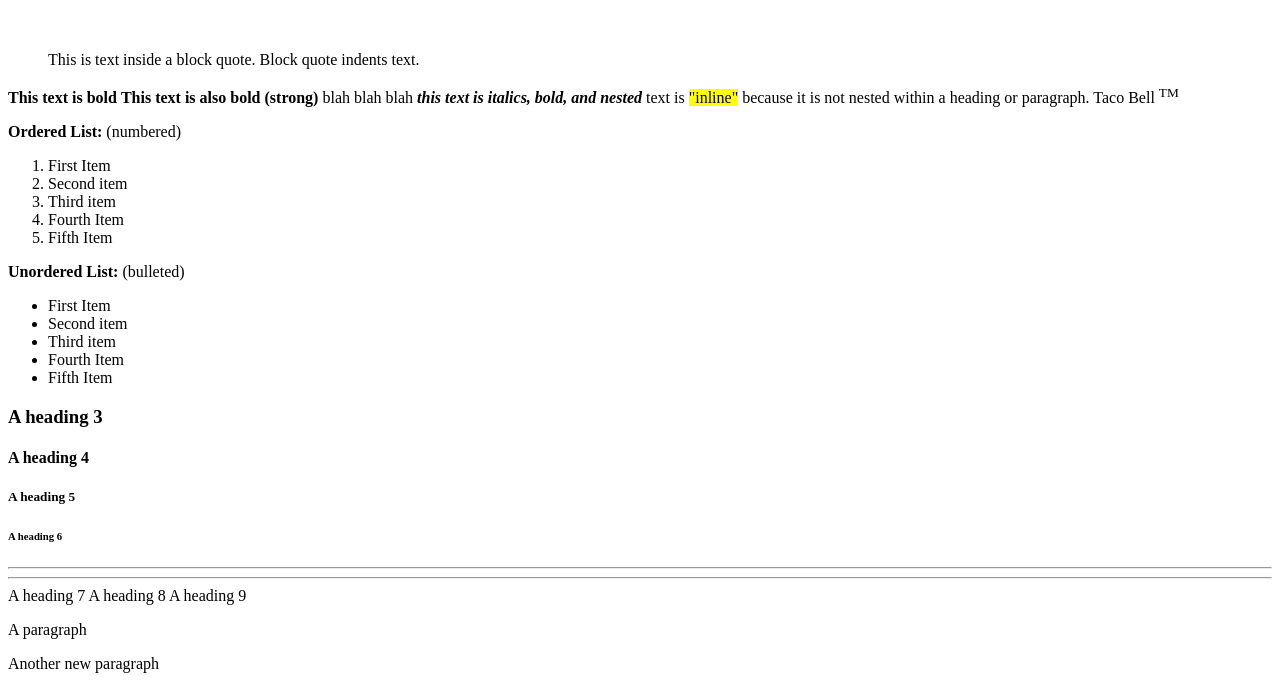
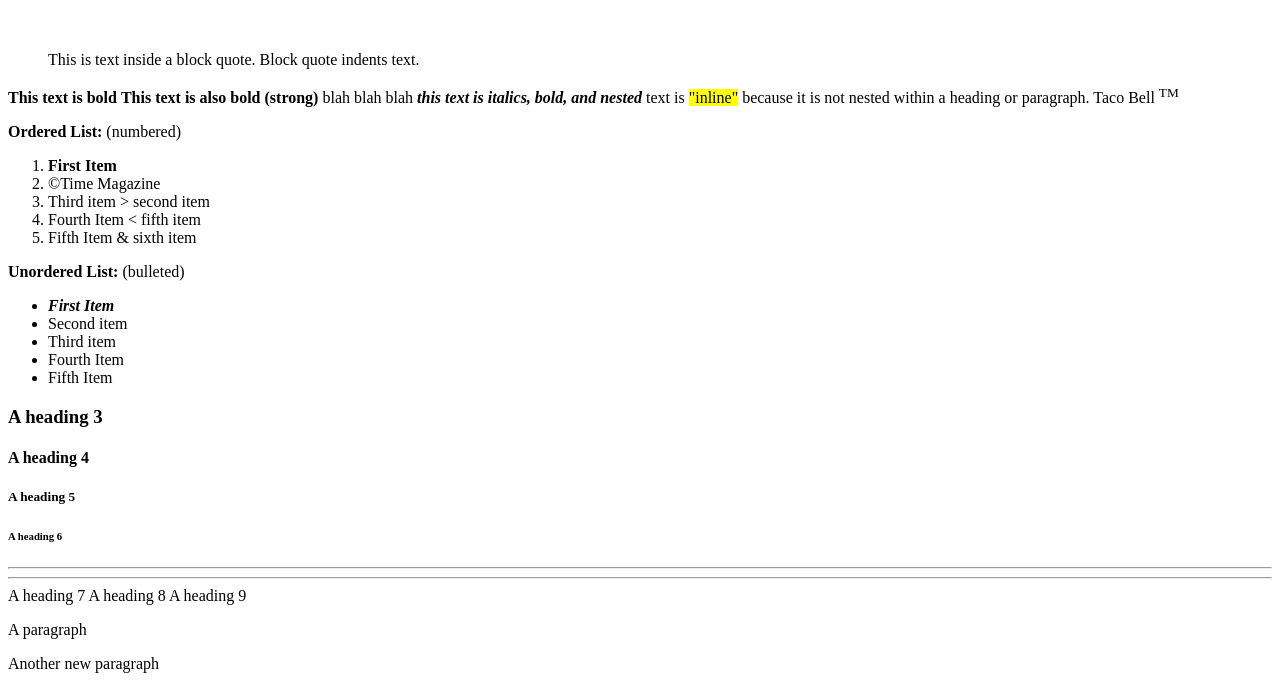
Before and after one commit to bcurle1/assignment1, a plain HTML site: page index.html in a window 1280 px wide. Shown: the part 110-800 px from the top of the page. Drawn offline with Linux system fonts and the light colour scheme.

Commit message:
Added special characters

```diff
--- a/index.html
+++ b/index.html
@@ -18,15 +18,15 @@
         blah blah blah <i><b>this text is italics, bold, and nested</b></i> text is <mark>"inline"</mark> because it is not nested within a heading or paragraph. Taco Bell <sup>TM</sup>
         <p><b>Ordered List:</b> (numbered)</p>
         <ol>
-            <li>First Item</li>
-            <li>Second item</li>
-            <li>Third item</li>
-            <li>Fourth Item</li>
-            <li>Fifth Item</li>
+            <li><strong>First Item</strong></li>
+            <li>&copy;Time Magazine</li>
+            <li>Third item &gt; second item</li>
+            <li>Fourth Item &lt; fifth item</li>
+            <li>Fifth Item &amp sixth item</li>
         </ol>
         <p><b>Unordered List:</b> (bulleted)</p>
         <ul>
-            <li>First Item</li>
+            <li><i><strong>First Item</strong></i></li>
             <li>Second item</li>
             <li>Third item</li>
             <li>Fourth Item</li>
```
